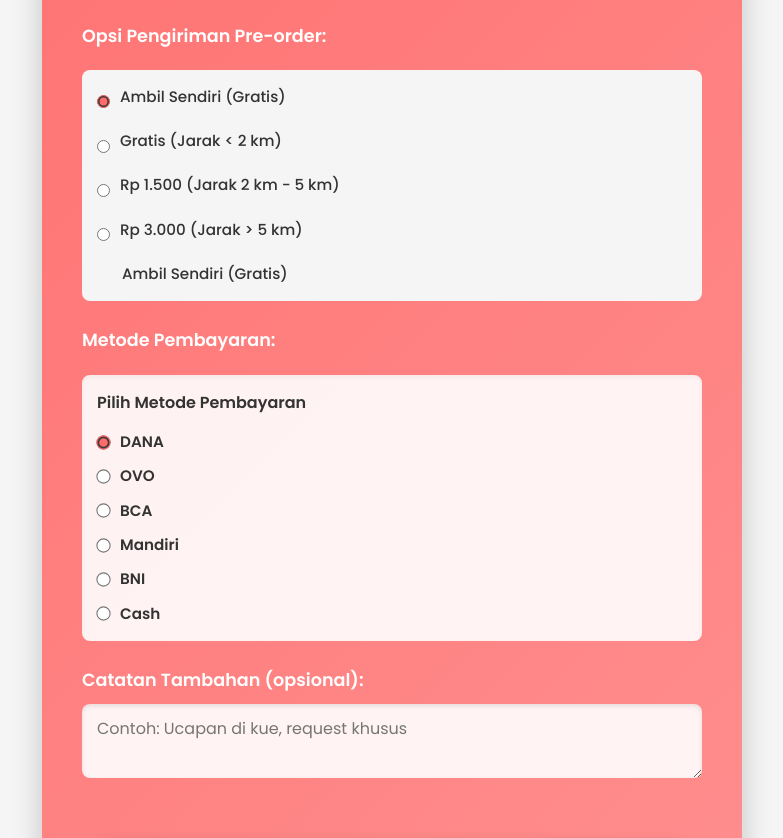
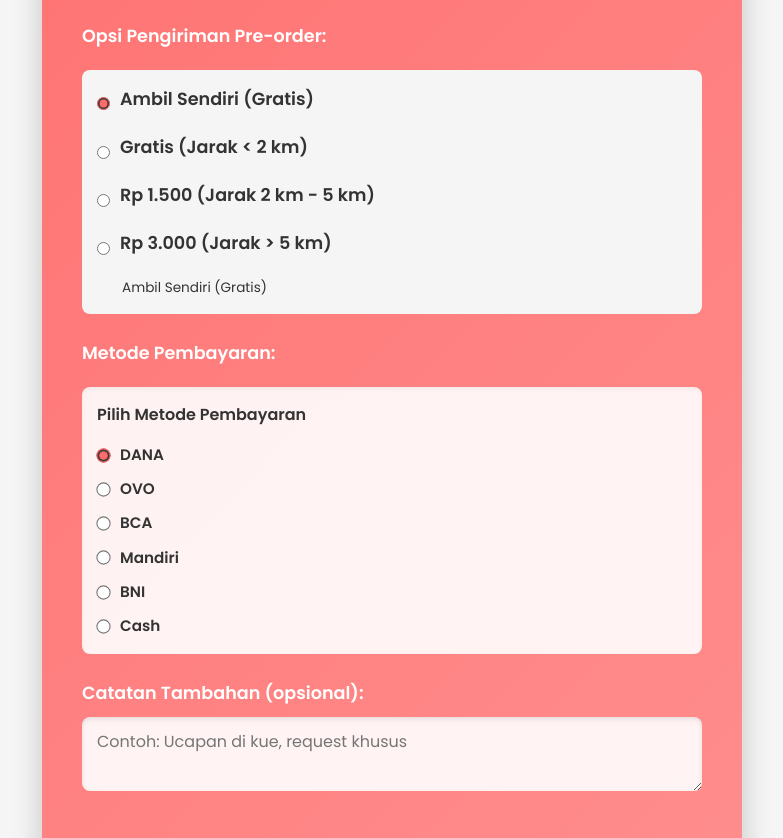
Before and after one commit to faqihalrifai/dapurummi, a plain HTML site: page index.html in a window 1280 px wide. Shown: the part 6199-7037 px from the top of the page, without its empty margins (248-1031 px from the left). Drawn offline with nearby package versions, Linux system fonts and the light colour scheme; some packages are replaced by stand-ins of ours; animation ran at ten frames a second.

Commit message:
Update 6 index.html

```diff
--- a/index.html
+++ b/index.html
@@ -1380,15 +1380,11 @@
         /* Target spesifik untuk label di opsi pengiriman dalam form pre-order */
         .preorder-form .delivery-options .delivery-option label {
             color: var(--dark) !important; /* Memaksa warna teks menjadi hitam */
-            font-weight: 500 !important; /* Mengurangi ketebalan teks menjadi medium */
-            font-size: 0.95rem !important; /* Menyesuaikan ukuran teks */
         }
 
         /* Target spesifik untuk info biaya pengiriman dalam form pre-order */
         .preorder-form .delivery-options .delivery-fee-info {
             color: var(--dark) !important; /* Memaksa warna teks menjadi hitam */
-            font-weight: 500 !important; /* Mengurangi ketebalan teks menjadi medium */
-            font-size: 0.95rem !important; /* Menyesuaikan ukuran teks */
         }
         /* --- AKHIR ATURAN BARU --- */
 
@@ -2624,10 +2620,10 @@
                 // Untuk swiper
                 const swiperSlide = document.createElement('div');
                 swiperSlide.className = 'swiper-slide testimonials-swiper-slide';
-                const swiperCardContent = document.createElement('div'); // Create a div to hold the card content
-                swiperCardContent.className = 'testimonial-card'; // Re-use the card style
-                swiperCardContent.innerHTML = testimonialCardHtml;
-                swiperSlide.appendChild(swiperCardContent); // Append the content to the slide
+                const swiperCard = document.createElement('div');
+                swiperCard.className = 'testimonial-card'; // Re-use the card style
+                swiperCard.innerHTML = testimonialCardHtml;
+                swiperSlide.appendChild(swiperCard);
                 testimonialsSwiperWrapper.appendChild(swiperSlide);
             });
         }
```
